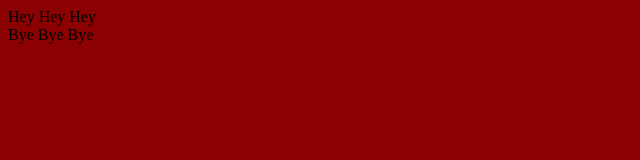
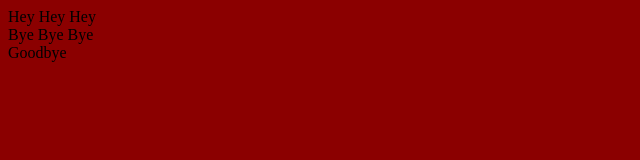
Before and after one commit to mimafarleyrose/codingchallengefizzbuzz, a plain HTML site: page index.html in a window 1280 px wide. Shown: the full height of the page, 0-640 px from the left. Drawn offline with Linux system fonts and the light colour scheme.

Commit message:
changing copy

```diff
--- a/index.html
+++ b/index.html
@@ -9,5 +9,6 @@
 <body>
    <div> Hey Hey Hey</div>
    <div>Bye Bye Bye</div>
+<div>Goodbye</div>
 </body>
 </html>
```
